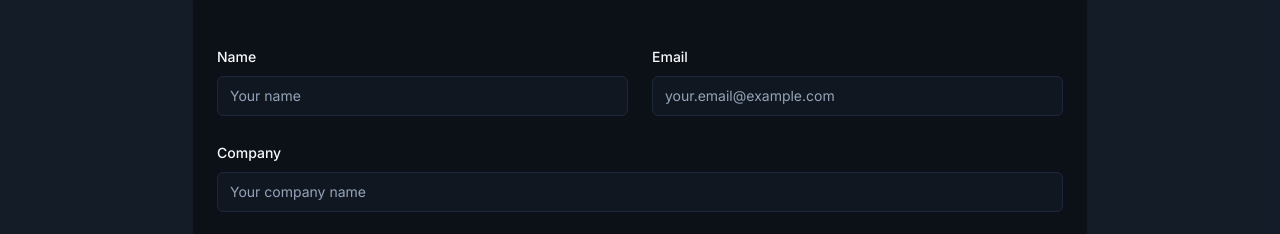
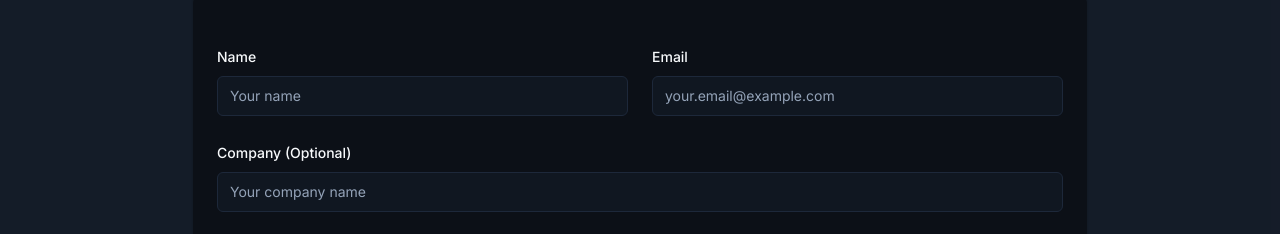
Before and after one commit to yamami-mohammed-monsif/monsif-dev-portfolio, a Next.js app: page / in a window 1280 px wide. Shown: the part 4397-4631 px from the top of the page. Built offline with nearby package versions, Linux system fonts and the light colour scheme.

Commit message:
made the company input field optional

```diff
--- a/components/sections/contact-section.tsx
+++ b/components/sections/contact-section.tsx
@@ -173,7 +173,7 @@ export function ContactSection() {
 
                   <div className="space-y-2">
                     <label htmlFor="company" className="text-sm font-medium">
-                      Company
+                      Company (Optional)
                     </label>
                     <Input
                       id="company"
```
